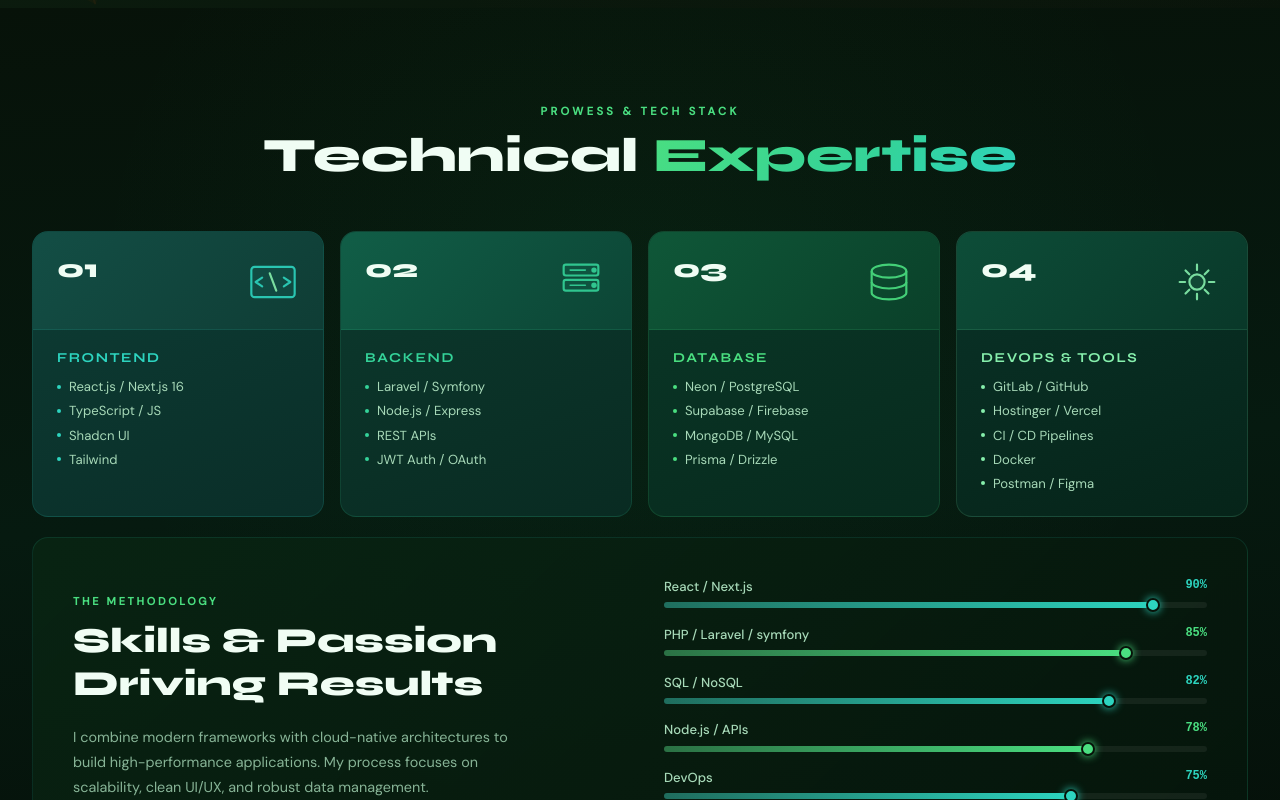
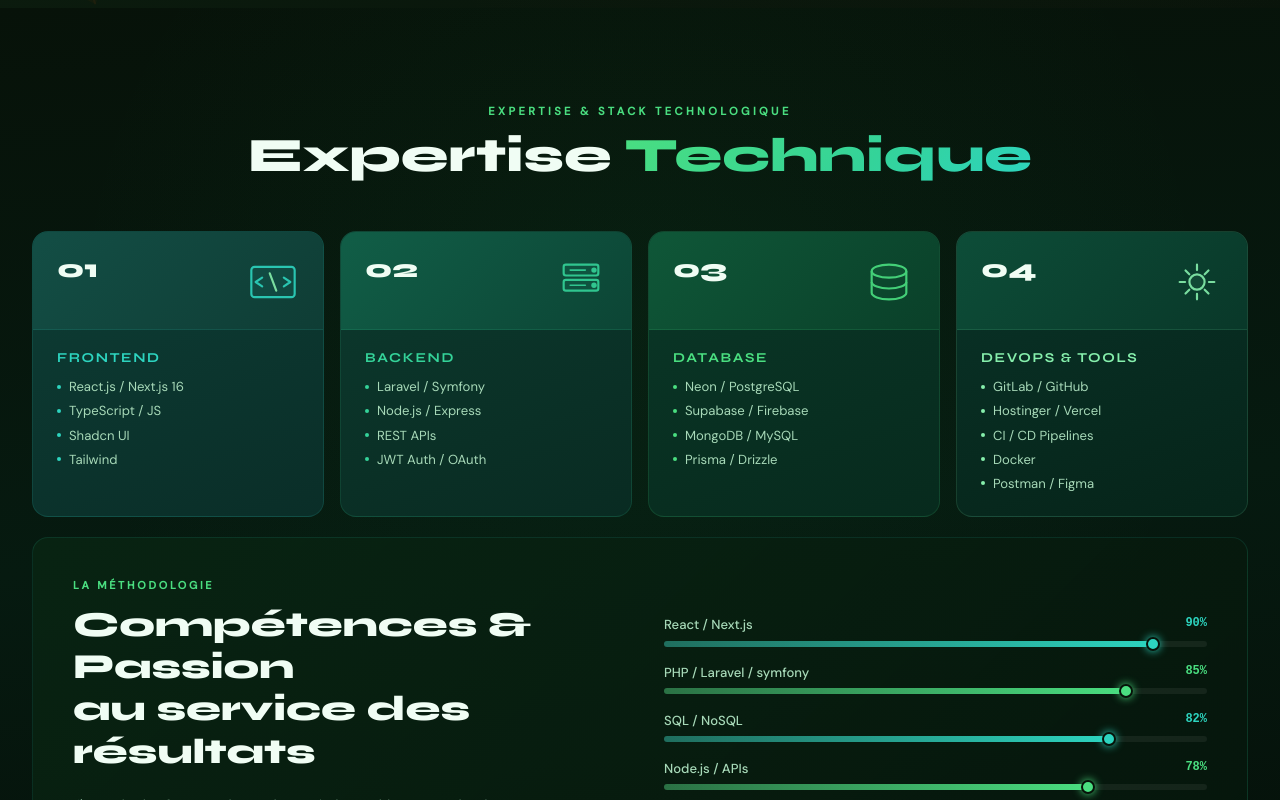
Before and after one commit to Masihullah37/my-portfolio, a Next.js app: page / in a window 1280 px wide. Shown: the part 2640-3440 px from the top of the page. Built offline with nearby package versions, Linux system fonts and the light colour scheme; no server answers.

Commit message:
feat: section Compétences avec cartes 3D et barres de progression

```diff
--- a/src/components/sections/Skills.tsx
+++ b/src/components/sections/Skills.tsx
@@ -1,4 +1,4 @@
-// // src/components/sections/Skills.tsx
+// // // src/components/sections/Skills.tsx
 
 "use client";
 
@@ -162,18 +162,18 @@
             fontSize: "0.7rem", letterSpacing: "0.3em", textTransform: "uppercase",
             color: "#4ade80", fontFamily: "'DM Sans', sans-serif", fontWeight: 600, marginBottom: "0.75rem",
           }}>
-            Prowess & Tech Stack
+            Expertise & Stack Technologique
           </p>
           <h2 style={{
             fontFamily: "'Syne', sans-serif", fontWeight: 800,
             fontSize: "clamp(2rem, 4vw, 3rem)", lineHeight: 1.1,
             color: "#f0fdf4",
           }}>
-            Technical{" "}
+            Expertise{" "}
             <span style={{
               background: "linear-gradient(135deg, #4ade80 0%, #34d399 60%, #2dd4bf 100%)",
               WebkitBackgroundClip: "text", WebkitTextFillColor: "transparent", backgroundClip: "text",
-            }}>Expertise</span>
+            }}>Technique</span>
           </h2>
         </motion.div>
 
@@ -250,14 +250,17 @@
         >
           <div>
             <p style={{ fontSize: "0.68rem", letterSpacing: "0.25em", textTransform: "uppercase", color: "#4ade80", fontFamily: "'DM Sans', sans-serif", fontWeight: 600, marginBottom: "0.75rem" }}>
-              The Methodology
+              La Méthodologie
             </p>
             <h3 style={{ fontFamily: "'Syne', sans-serif", fontWeight: 800, fontSize: "clamp(1.6rem, 3vw, 2.2rem)", lineHeight: 1.2, color: "#f0fdf4", marginBottom: "1.25rem" }}>
-              Skills &amp; Passion<br />Driving Results
+              {/* Skills &amp; Passion<br />Driving Results */}
+              Compétences &amp; Passion<br />au service des résultats
             </h3>
             <p style={{ fontSize: "0.9rem", color: "#a7d9b8", fontFamily: "'DM Sans', sans-serif", lineHeight: 1.75, maxWidth: "28rem", opacity: 0.8 }}>
-              I combine modern frameworks with cloud-native architectures to build high-performance
-              applications. My process focuses on scalability, clean UI/UX, and robust data management.
+              {/* I combine modern frameworks with cloud-native architectures to build high-performance
+              applications. My process focuses on scalability, clean UI/UX, and robust data management. */}
+
+              J&apos;associe des frameworks modernes à des architectures cloud-native pour créer des applications hautement performantes. Mon approche se concentre sur la scalabilité, une UI/UX propre et une gestion robuste des données.
             </p>
           </div>
 
```
